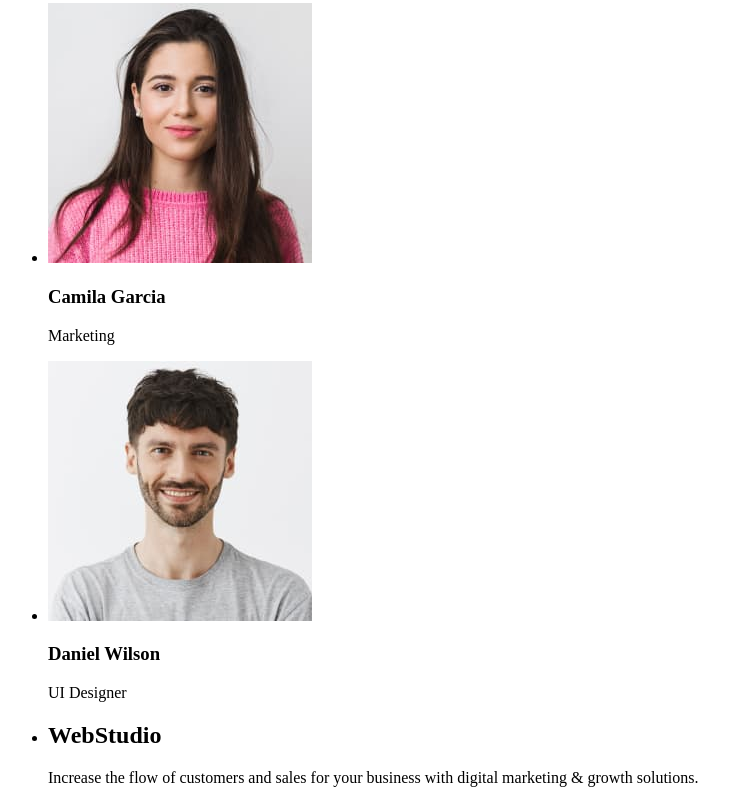
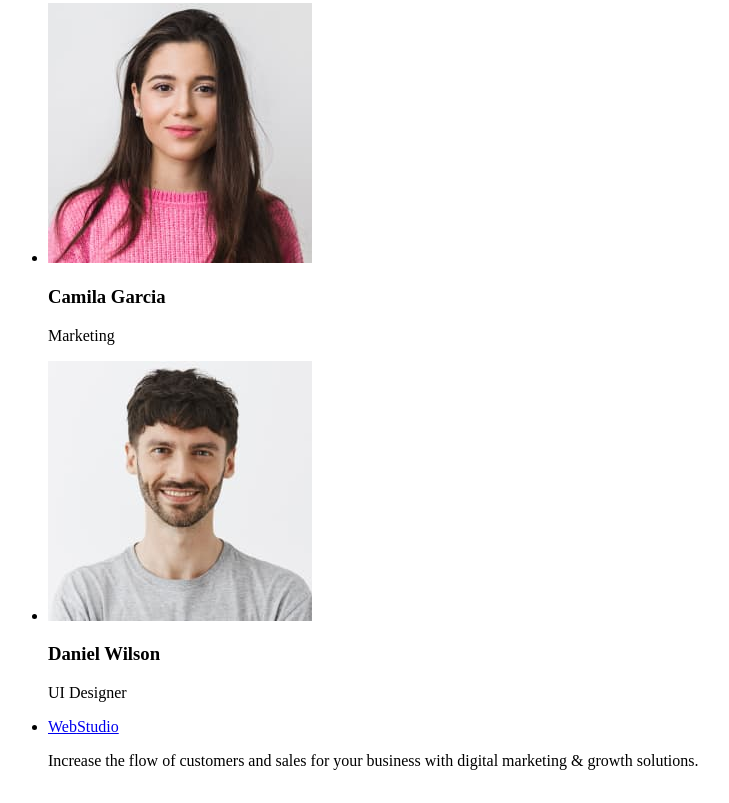
Before and after one commit to Lapik542/goit-markup-hw-01, a plain HTML site: page index.html in a window 1280 px wide. Shown: the part 1324-2127 px from the top of the page, without its empty margins (0-729 px from the left). Drawn offline with Linux system fonts and the light colour scheme.

Commit message:
index.html

```diff
--- a/index.html
+++ b/index.html
@@ -118,7 +118,7 @@
     <footer>
       <ul>
         <li>
-          <h2><span>Web</span>Studio</h2>
+          <a href="#logo" id="logo"><span>Web</span>Studio</a>
           <p>
             Increase the flow of customers and sales for your business with
             digital marketing & growth solutions.
```
